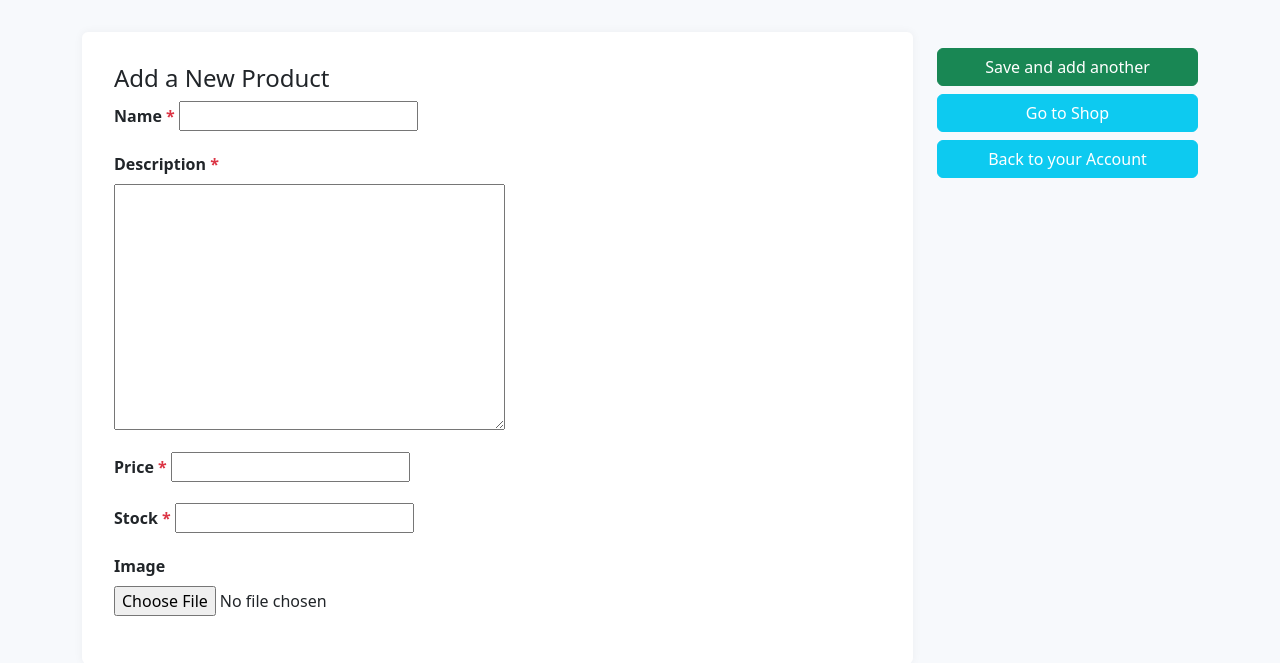
After one commit to marcelogian/CMSC121MP, a Django app: page /sell/ in a window 1280 px wide. The commit adds this page. Shown: the top 663 px of the page. Run offline with Django 5.2, Linux system fonts and the light colour scheme; a user stored in the database is signed in.

Commit message:
fuck dude i forgor my changes

```diff
--- a/ECommerce/forms.py
+++ b/ECommerce/forms.py
@@ -0,0 +1,17 @@
+from django import forms
+from django.contrib.auth.forms import UserCreationForm
+from django.contrib.auth.models import User
+from .models import Product
+
+class CustomUserCreationForm(UserCreationForm):
+    email = forms.EmailField(required=True)
+
+    class Meta:
+        model = User
+        fields = ("username", "email", "password1", "password2")
+
+
+class ProductForm(forms.ModelForm):
+    class Meta:
+        model = Product
+        fields = ['name', 'description', 'price', 'stock', 'image']
--- a/ECommerce/models.py
+++ b/ECommerce/models.py
@@ -2,6 +2,7 @@ from django.db import models
 from django.contrib.auth.models import User
 
 class Product(models.Model):
+    ID = models.AutoField(primary_key=True)  # match your SQL schema
     name = models.CharField(max_length=255)
     description = models.TextField()
     price = models.DecimalField(max_digits=10, decimal_places=2)
@@ -11,6 +12,9 @@ class Product(models.Model):
     def __str__(self):
         return self.name
 
+    class Meta:
+        db_table = 'ECommerce_product'
+
 class Order(models.Model):
     user = models.ForeignKey(User, on_delete=models.CASCADE)
     date_ordered = models.DateTimeField(auto_now_add=True)
@@ -19,9 +23,9 @@ class Order(models.Model):
         return f"Order #{self.id} by {self.user.username}"
 
 class OrderItem(models.Model):
-    order = models.ForeignKey(Order, related_name='items', on_delete=models.CASCADE)
-    product = models.ForeignKey(Product, on_delete=models.CASCADE)
-    quantity = models.PositiveIntegerField(default=1)
+    order = models.ForeignKey(Order, on_delete=models.CASCADE)
+    product = models.ForeignKey(Product, to_field='ID', on_delete=models.CASCADE)
+    quantity = models.PositiveIntegerField(default=0)
 
     def __str__(self):
         return f"{self.quantity} x {self.product.name}"
@@ -31,5 +35,5 @@ class Cart(models.Model):
 
 class CartItem(models.Model):
     cart = models.ForeignKey(Cart, on_delete=models.CASCADE)
-    product = models.ForeignKey(Product, on_delete=models.CASCADE)
-    quantity = models.PositiveIntegerField(default=1)
+    product = models.ForeignKey(Product, to_field='ID', on_delete=models.CASCADE)
+    quantity = models.PositiveIntegerField(default=0)
--- a/ECommerce/templates/home.html
+++ b/ECommerce/templates/home.html
@@ -64,6 +64,7 @@
             <h2>Your Cart</h2>
             <p>No items yet...</p>
         </div>
+
     </div>
 
     <!-- Overlay -->
--- /dev/null
+++ b/ECommerce/templates/selling_screen.html
@@ -0,0 +1,77 @@
+{% load static %}
+<!DOCTYPE html>
+<html lang="en">
+<head>
+    <meta charset="UTF-8">
+    <title>Selling Screen</title>
+    <link href="https://cdn.jsdelivr.net/npm/bootstrap@5.3.0/dist/css/bootstrap.min.css" rel="stylesheet">
+    <style>
+        body {
+            background-color: #f7f9fc;
+        }
+        .form-container {
+            background-color: white;
+            padding: 2rem;
+            border-radius: 6px;
+            box-shadow: 0 0 10px rgba(0,0,0,0.05);
+            margin-top: 2rem;
+        }
+        .right-buttons {
+            display: flex;
+            flex-direction: column;
+            gap: 0.5rem;
+            margin-top: 1rem;
+        }
+    </style>
+</head>
+<body>
+<div class="container">
+    <div class="row">
+        <!-- Left form panel -->
+        <div class="col-md-9">
+            <div class="form-container">
+                <h4>Add a New Product</h4>
+                <form method="POST" enctype="multipart/form-data" id="form-id">
+                    {% csrf_token %}
+
+                    <div class="mb-3">
+                        <label for="id_name" class="form-label fw-bold">Name <span class="text-danger">*</span></label>
+                        {{ form.name }}
+                    </div>
+
+                    <div class="mb-3">
+                        <label for="id_description" class="form-label fw-bold">Description <span class="text-danger">*</span></label><br>
+                        {{ form.description }}
+                    </div>
+
+                    <div class="mb-3">
+                        <label for="id_price" class="form-label fw-bold">Price <span class="text-danger">*</span></label>
+                        {{ form.price }}
+                    </div>
+
+                    <div class="mb-3">
+                        <label for="id_stock" class="form-label fw-bold">Stock <span class="text-danger">*</span></label>
+                        {{ form.stock }}
+                    </div>
+
+                    <div class="mb-3">
+                        <label for="id_image" class="form-label fw-bold">Image</label><br>
+                        {{ form.image }}
+                    </div>
+                </form>
+            </div>
+        </div>
+
+        <!-- Right save buttons -->
+        <div class="col-md-3">
+            <div class="right-buttons">
+                <br>
+                <button type="submit" form="form-id" name="_addanother" class="btn btn-success text-white">Save and add another</button>
+                <a href="{% url 'shop' %}" class="btn btn-info text-white">Go to Shop</a>
+                <a href="{% url 'account' %}" class="btn btn-info text-white">Back to your Account</a>
+            </div>
+        </div>
+    </div>
+</div>
+</body>
+</html>
--- a/ECommerce/urls.py
+++ b/ECommerce/urls.py
@@ -10,4 +10,8 @@ urlpatterns = [
     path('account/', views.login_view, name='account'),
     path('orders/', views.orders, name='orders'),
     path('signup/', views.signup, name='signup'),
+    path('logout/', views.logout_view, name='logout'),
+    path('sell/', views.selling_screen, name='selling_screen'),
+    path('edit/<int:product_id>/', views.edit_product, name='edit_product'),
+
 ]
--- a/ECommerce/views.py
+++ b/ECommerce/views.py
@@ -4,6 +4,12 @@ from django.contrib import messages
 from django.contrib.auth.decorators import login_required
 from django.views.decorators.csrf import csrf_protect
 from .models import Product, Order, OrderItem, Cart, CartItem
+from .forms import CustomUserCreationForm
+from django.contrib.auth.forms import AuthenticationForm
+from django.contrib.auth import logout
+from django.shortcuts import render, redirect
+from .forms import ProductForm
+from django.http import HttpResponseForbidden
 
 
 def home(request):
@@ -65,3 +71,76 @@ def orders(request):
 
 def signup(request):
     return render(request, 'signup.html')
+
+def signup(request):
+    if request.method == 'POST':
+        form = CustomUserCreationForm(request.POST)
+        if form.is_valid():
+            form.save()
+            return redirect('account')  # or wherever you want to redirect
+    else:
+        form = CustomUserCreationForm()
+    return render(request, 'signup.html', {'form': form})
+
+def login_view(request):
+    from django.contrib.auth.forms import AuthenticationForm
+    from django.contrib.auth import login
+    from django.contrib import messages
+
+    if request.user.is_authenticated:
+        return render(request, 'account.html')  # already logged in
+
+    form = AuthenticationForm(request, data=request.POST or None)
+
+    if request.method == 'POST':
+        if form.is_valid():
+            login(request, form.get_user())
+            return redirect('account')  # back to account page to now see logout
+        else:
+            messages.error(request, "Invalid username or password.")
+
+    return render(request, 'account.html', {'form': form})
+
+def logout_view(request):
+    logout(request)
+    return redirect('account')
+
+@login_required
+def selling_screen(request):
+    if request.user.id != 1:
+        return redirect('account')
+
+    if request.method == 'POST':
+        form = ProductForm(request.POST, request.FILES)  # include request.FILES for image uploads
+        if form.is_valid():
+            form.save()
+
+            if '_addanother' in request.POST:
+                messages.success(request, "Product saved. Add another.")
+                return redirect('selling_screen')
+
+    else:
+        form = ProductForm()
+
+    return render(request, 'selling_screen.html', {'form': form})
+
+@login_required
+def edit_product(request, product_id):
+    if request.user.id != 1:
+        return redirect('shop')  # only allow user ID 1 to access
+
+    product = get_object_or_404(Product, ID=product_id)
+
+    if request.method == 'POST':
+        if 'delete' in request.POST:
+            product.delete()
+            return redirect('shop')
+
+        form = ProductForm(request.POST, request.FILES, instance=product)
+        if form.is_valid():
+            form.save()
+            return redirect('edit_product', product_id=product_id)
+    else:
+        form = ProductForm(instance=product)
+
+    return render(request, 'edit_product.html', {'form': form, 'product': product})
```
Also changed, not shown: ECommerce/templates/account.html (+36 -46 lines), ECommerce/templates/edit_product.html (added, +77 -0 lines), ECommerce/templates/shop.html (+26 -8 lines), ECommerce/templates/signup.html (+3 -25 lines), db.sqlite3, product_images/Worldshard_Hammer_-_Made_from_star-metal_knvErks._Causes_tremors_on_hit..jpg (added).
